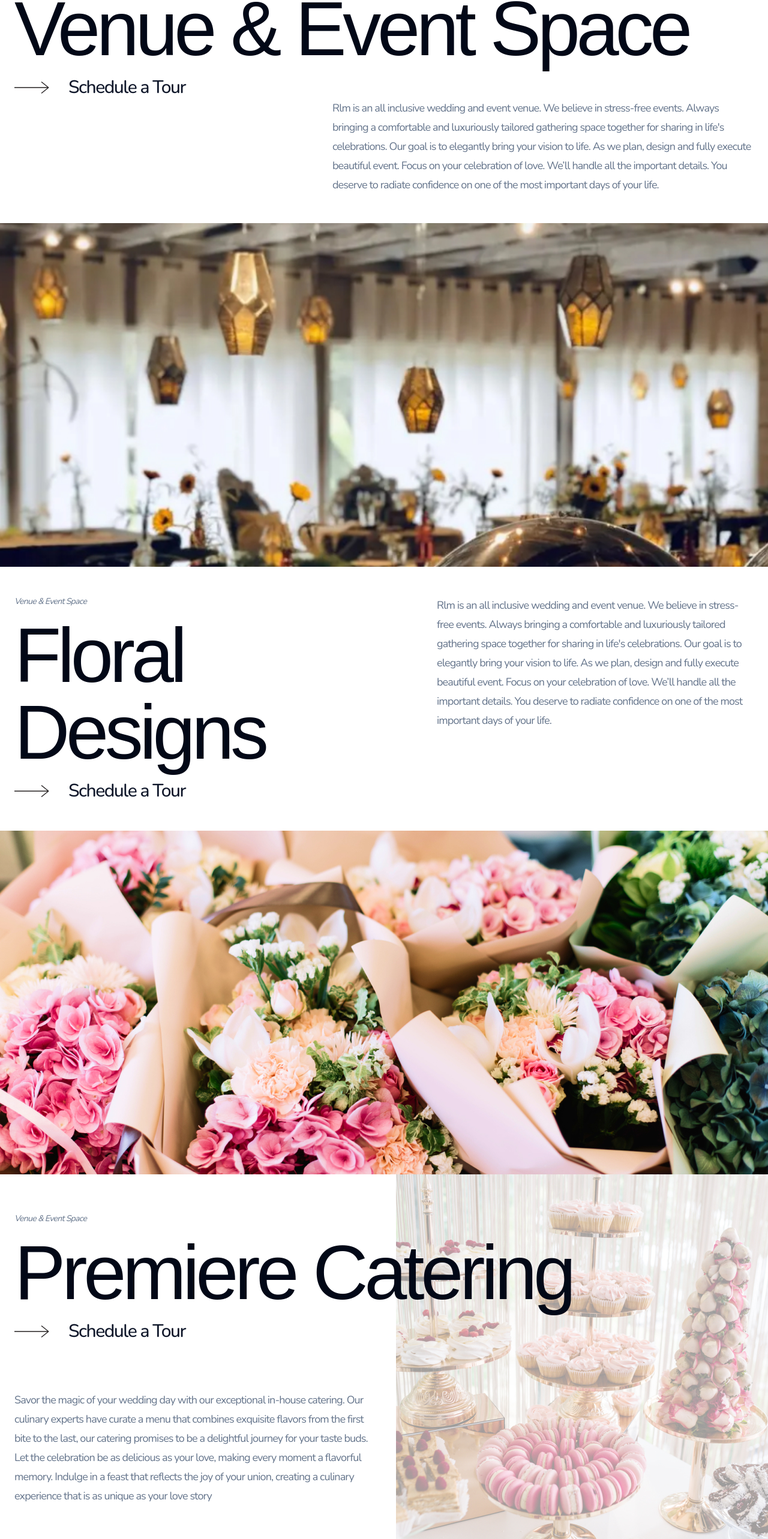
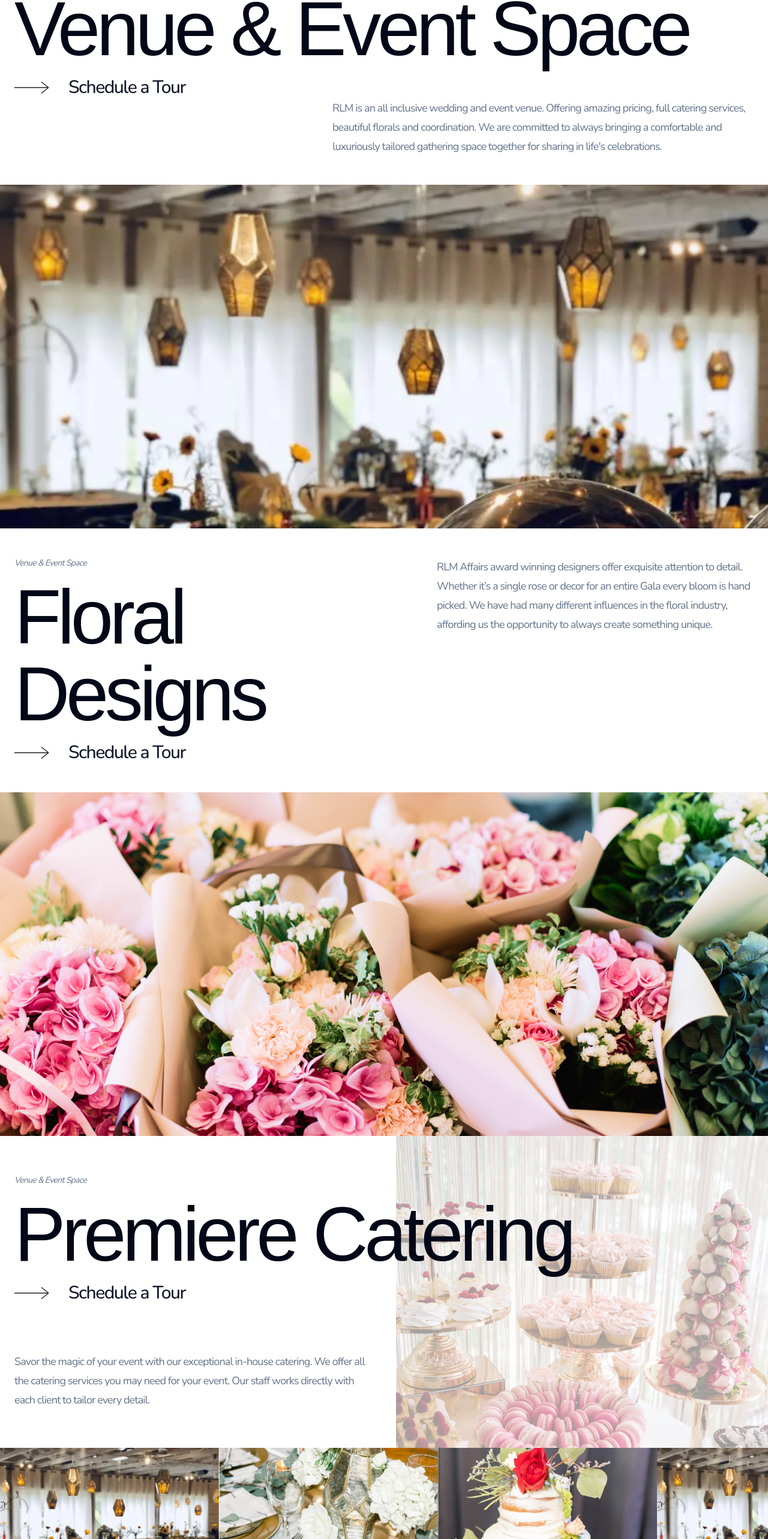
Before and after one commit to Dillonzellis/rlmaffairs-v4, a Next.js app: page / in a window 1280 px wide. Shown: the part 900-3466 px from the top of the page at 60% size. Built offline with nearby package versions, Linux system fonts and the light colour scheme; a web font is replaced by a local one.

Commit message:
chore: update landing page copy

```diff
--- a/src/app/page.tsx
+++ b/src/app/page.tsx
@@ -51,14 +51,11 @@ export default function Home() {
             </div>
           </div>
           <BodyText className="max-w-prose ml-auto">
-            Rlm is an all inclusive wedding and event venue. We believe in
-            stress-free events. Always bringing a comfortable and luxuriously
+            RLM is an all inclusive wedding and event venue. Offering amazing
+            pricing, full catering services, beautiful florals and coordination.
+            We are committed to always bringing a comfortable and luxuriously
             tailored gathering space together for sharing in life&apos;s
-            celebrations. Our goal is to elegantly bring your vision to life. As
-            we plan, design and fully execute beautiful event. Focus on your
-            celebration of love. We’ll handle all the important details. You
-            deserve to radiate confidence on one of the most important days of
-            your life.
+            celebrations.
           </BodyText>
         </MaxWidthWrapper>
       </section>
@@ -82,14 +79,11 @@ export default function Home() {
               </div>
 
               <BodyText className="max-w-prose ml-auto col-span-3">
-                Rlm is an all inclusive wedding and event venue. We believe in
-                stress-free events. Always bringing a comfortable and
-                luxuriously tailored gathering space together for sharing in
-                life&apos;s celebrations. Our goal is to elegantly bring your
-                vision to life. As we plan, design and fully execute beautiful
-                event. Focus on your celebration of love. We’ll handle all the
-                important details. You deserve to radiate confidence on one of
-                the most important days of your life.
+                RLM Affairs award winning designers offer exquisite attention to
+                detail. Whether it’s a single rose or decor for an entire Gala
+                every bloom is hand picked. We have had many different
+                influences in the floral industry, affording us the opportunity
+                to always create something unique.
               </BodyText>
             </div>
           </div>
@@ -111,14 +105,10 @@ export default function Home() {
                 </Button>
               </div>
               <BodyText className="max-w-[55ch]">
-                Savor the magic of your wedding day with our exceptional
-                in-house catering. Our culinary experts have curate a menu that
-                combines exquisite flavors from the first bite to the last, our
-                catering promises to be a delightful journey for your taste
-                buds. Let the celebration be as delicious as your love, making
-                every moment a flavorful memory. Indulge in a feast that
-                reflects the joy of your union, creating a culinary experience
-                that is as unique as your love story
+                Savor the magic of your event with our exceptional in-house
+                catering. We offer all the catering services you may need for
+                your event. Our staff works directly with each client to tailor
+                every detail.
               </BodyText>
             </div>
           </MaxWidthWrapper>
```
